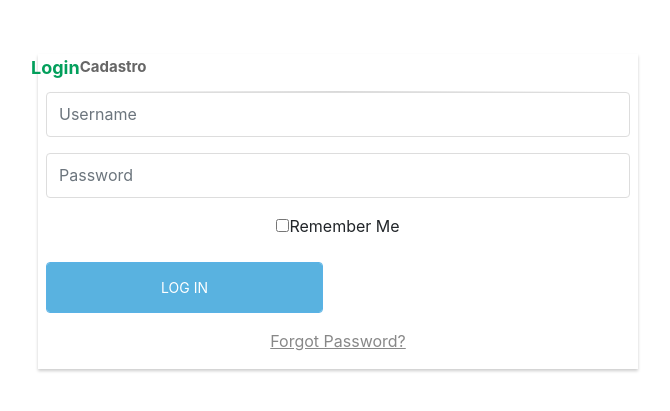
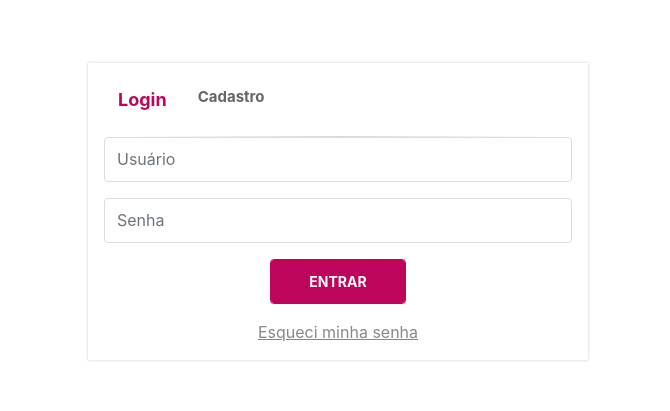
Before and after one commit to UnBArqDsw2020-2/2020.2_G1_CabeleleiraLeila_FrontEnd, an Angular app in the folder cabeleleira-leila-web/: page /login-cadastro in a window 1280 px wide. Shown: the part 189-600 px from the top of the page, without its empty margins (302-972 px from the left). Built offline with nearby package versions, Linux system fonts and the light colour scheme.

Commit message:
Estiliza campos login e cadastro
Co-authored-by: Geraldo Victor <geraldovictor@outlook.com>
Co-authored-by: Isabella Carneiro <isabellacgmsa1@gmail.com>
Co-authored-by: Bruna Almeida <brunaalmeida48@gmail.com>

```diff
--- a/cabeleleira-leila-web/src/app/login-cadastro/login-cadastro.component.css
+++ b/cabeleleira-leila-web/src/app/login-cadastro/login-cadastro.component.css
@@ -1,7 +1,4 @@
-body {
-    padding-top: 90px;
-}
-.container {
+.container-login {
 	width: 100vw;
 	height: 100vh;
 	display: flex;
@@ -10,11 +7,11 @@ body {
 }
 
 .panel-login {
-	width: 600px;
+	width: 500px;
 	border-color: #ccc;
-	-webkit-box-shadow: 0px 2px 3px 0px rgba(0,0,0,0.2);
-	-moz-box-shadow: 0px 2px 3px 0px rgba(0,0,0,0.2);
-	box-shadow: 0px 2px 3px 0px rgba(0,0,0,0.2);
+	-webkit-box-shadow: 2px 2px 3px 0px rgba(0,0,0,0.2);
+	-moz-box-shadow: 2px 2px 3px 0px rgba(0,0,0,0.2);
+	box-shadow: 0px 0px 3px 0px rgba(0,0,0,0.2);
 }
 .panel-login>.panel-heading {
 	color: #00415d;
@@ -22,7 +19,8 @@ body {
 	border-color: #fff;
 	text-align:center;
 }
-.panel-login>.panel-heading a{
+.panel-login>.panel-heading button{
+	margin-right: 5px;
 	text-decoration: none;
 	color: #666;
 	font-weight: bold;
@@ -31,8 +29,8 @@ body {
 	-moz-transition: all 0.1s linear;
 	transition: all 0.1s linear;
 }
-.panel-login>.panel-heading a.active{
-	color: #029f5b;
+.panel-login>.panel-heading button.active{
+	color: #bf045b;
 	font-size: 18px;
 }
 .panel-login>.panel-heading hr{
@@ -63,46 +61,49 @@ body {
 	border-color: #ccc;
 }
 .btn-login {
-	background-color: #59B2E0;
+	background-color: #bf045b;
 	outline: none;
 	color: #fff;
 	font-size: 14px;
 	height: auto;
-	font-weight: normal;
-	padding: 14px 0;
+	font-weight: bold;
+	padding: 11px 0;
 	text-transform: uppercase;
-	border-color: #59B2E6;
+	border-color: #bf045b;
 }
 .btn-login:hover,
 .btn-login:focus {
 	color: #fff;
-	background-color: #53A3CD;
-	border-color: #53A3CD;
+	background-color: #bf045b;
+	border-color: #bf045b;
 }
-.forgot-password {
+.esqueci-senha {
 	text-decoration: underline;
 	color: #888;
 }
-.forgot-password:hover,
-.forgot-password:focus {
+.esqueci-senha:hover,
+.esqueci-senha:focus {
 	text-decoration: underline;
 	color: #666;
 }
 
 .btn-register {
-	background-color: #1CB94E;
+	background-color: #bf045b;
 	outline: none;
 	color: #fff;
 	font-size: 14px;
 	height: auto;
-	font-weight: normal;
-	padding: 14px 0;
+	font-weight: bold;
+	padding: 11px 0;
 	text-transform: uppercase;
-	border-color: #1CB94A;
+	border-color: #bf045b;
 }
 .btn-register:hover,
 .btn-register:focus {
 	color: #fff;
-	background-color: #1CA347;
-	border-color: #1CA347;
+	background-color: #bf045b;
+	border-color: #bf045b;
 }
+.checkbox-senha{
+	margin: 6px;
+}
--- a/cabeleleira-leila-web/src/app/login-cadastro/login-cadastro.component.html
+++ b/cabeleleira-leila-web/src/app/login-cadastro/login-cadastro.component.html
@@ -1,34 +1,35 @@
-<div class="container">
-    <div class="panel panel-login px-2">
-        <div class="panel-heading">
-            <div class="row">
+<div class="container-login">
+    <div class="panel panel-login px-3">
+        <div class="panel-heading px-3">
+            <div class="row my-3">
                 <div>
-                    <a (click)="exibeLogin()" class="active" id="login-form-link">Login</a>
+                    <button type="button" class="btn btn-link" [ngClass]="{'active': mostraLogin}"
+                        (click)="exibeLogin()">Login
+                    </button>
                 </div>
                 <div>
-                    <a (click)="exibeCadastro()" id="register-form-link">Cadastro</a>
+                    <button type="button" class="btn btn-link" [ngClass]="{'active': mostraCadastro}"
+                        (click)="exibeCadastro()">
+                        Cadastro
+                    </button>
                 </div>
             </div>
             <hr>
         </div>
         <form id="login-form" *ngIf="mostraLogin" method="post" role="form">
             <div class="form-group">
-                <input type="text" name="username" id="username" tabindex="1" class="form-control"
-                    placeholder="Username" value="">
+                <input type="text" name="username" id="username" tabindex="1" class="form-control" placeholder="Usuário"
+                    value="">
             </div>
             <div class="form-group">
                 <input type="password" name="password" id="password" tabindex="2" class="form-control"
-                    placeholder="Password">
-            </div>
-            <div class="form-group text-center">
-                <input type="checkbox" tabindex="3" class="" name="remember" id="remember">
-                <label for="remember"> Remember Me</label>
+                    placeholder="Senha">
             </div>
             <div class="form-group">
-                <div class="row">
-                    <div class="col-sm-6 col-sm-offset-3">
+                <div class="row d-flex justify-content-center">
+                    <div class="col-4">
                         <input type="submit" name="login-submit" id="login-submit" tabindex="4"
-                            class="form-control btn btn-login" value="Log In">
+                            class="form-control btn btn-login" value="Entrar">
                     </div>
                 </div>
             </div>
@@ -36,8 +37,8 @@
                 <div class="row">
                     <div class="col-lg-12">
                         <div class="text-center">
-                            <a href="https://phpoll.com/recover" tabindex="5" class="forgot-password">Forgot
-                                Password?</a>
+                            <a tabindex="5" class="esqueci-senha">Esqueci minha
+                                senha</a>
                         </div>
                     </div>
                 </div>
@@ -45,26 +46,30 @@
         </form>
         <form id="register-form" *ngIf="mostraCadastro" method="post" role="form">
             <div class="form-group">
-                <input type="text" name="username" id="username" tabindex="1" class="form-control"
-                    placeholder="Username" value="">
+                <input type="text" name="username" id="username" tabindex="1" class="form-control" placeholder="Usuário"
+                    value="">
             </div>
             <div class="form-group">
-                <input type="email" name="email" id="email" tabindex="1" class="form-control"
-                    placeholder="Email Address" value="">
+                <input type="email" name="email" id="email" tabindex="1" class="form-control" placeholder="Email"
+                    value="">
+            </div>
+            <div class="form-group">
+                <input type="text" name="telefone" id="telefone" tabindex="1" class="form-control"
+                    placeholder="Telefone" value="">
             </div>
             <div class="form-group">
                 <input type="password" name="password" id="password" tabindex="2" class="form-control"
-                    placeholder="Password">
+                    placeholder="Senha">
             </div>
             <div class="form-group">
                 <input type="password" name="confirm-password" id="confirm-password" tabindex="2" class="form-control"
-                    placeholder="Confirm Password">
+                    placeholder="Confirmar senha">
             </div>
             <div class="form-group">
-                <div class="row">
-                    <div class="col-sm-6 col-sm-offset-3">
+                <div class="row d-flex justify-content-center">
+                    <div class="col-4">
                         <input type="submit" name="register-submit" id="register-submit" tabindex="4"
-                            class="form-control btn btn-register" value="Register Now">
+                            class="form-control btn btn-register" value="Cadastrar">
                     </div>
                 </div>
             </div>
```
